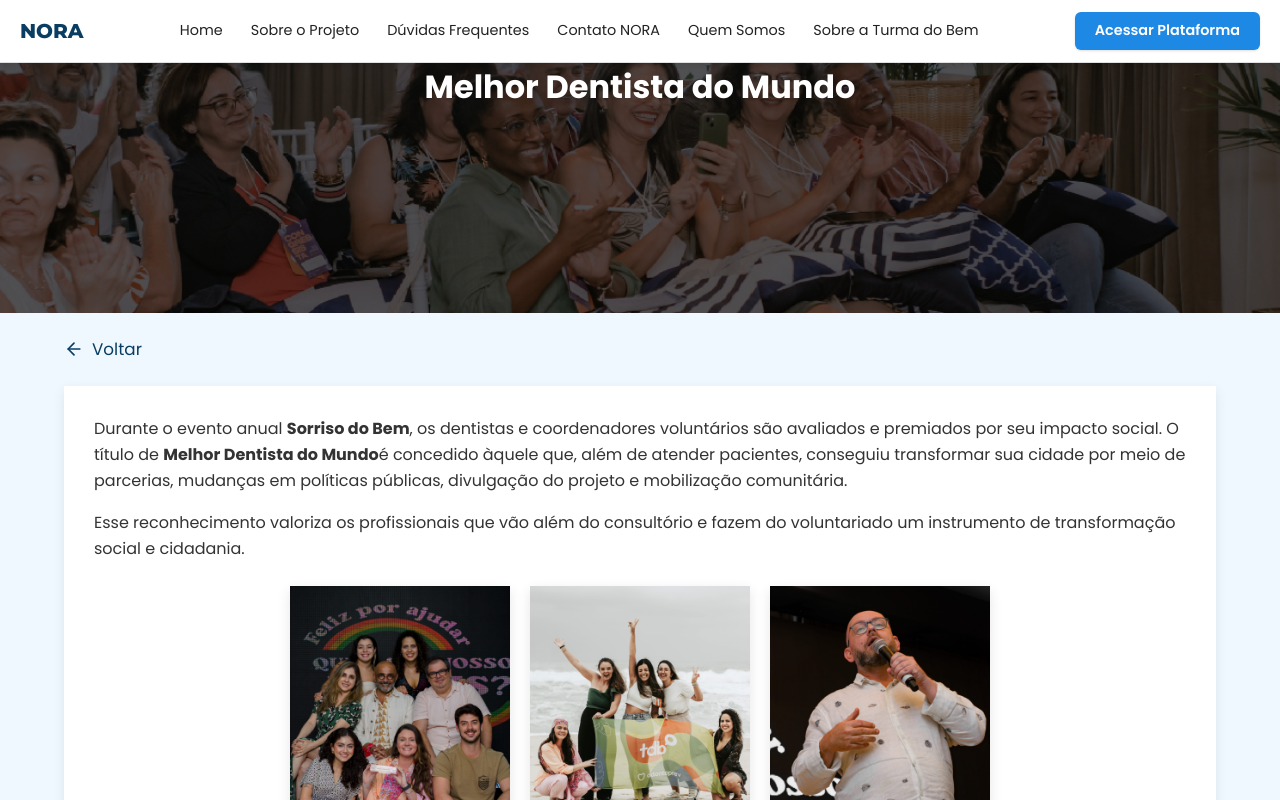
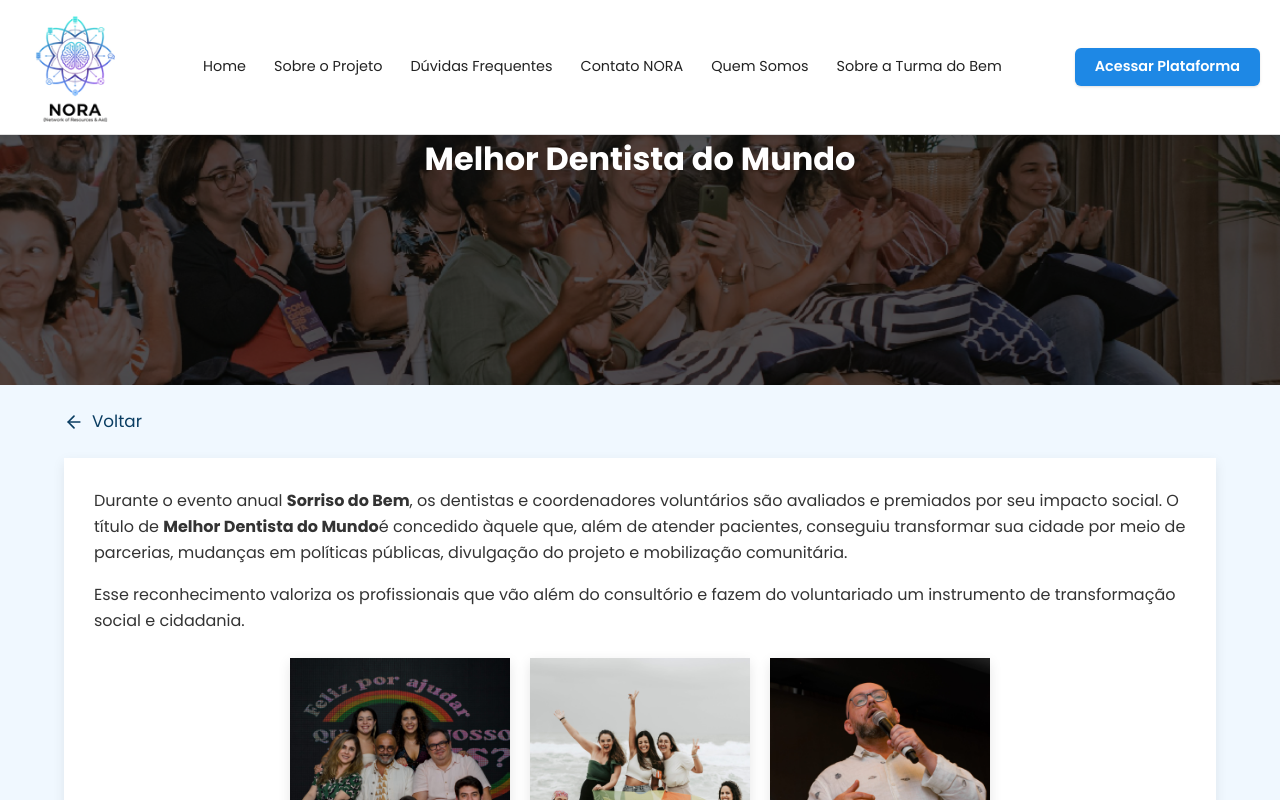
Before and after one commit to ryanmazali/NORA--Sprint-3, a React (Vite) app: page /melhor-dentista in a window 1280 px wide. Shown: the top 800 px of the page. Built offline with nearby package versions, Linux system fonts and the light colour scheme.

Commit message:
fix(build): remove unused imports for Vercel deployment

```diff
--- a/src/components/Navbar/Navbar.tsx
+++ b/src/components/Navbar/Navbar.tsx
@@ -21,7 +21,11 @@ export const Navbar = () => {
 
         {/* Logo */}
         <Link to="/" className="flex-shrink-0">
-          <span className="text-[#0a3d62] font-bold text-xl font-[Montserrat]">NORA</span>
+          <img
+            src={logoNora}
+            alt="Logo NORA"
+            className="w-[110px] h-[110px] object-contain"
+          />
         </Link>
 
         {/* Links — desktop */}
--- a/src/pages/Plataforma/Dashboard/Dashboard.tsx
+++ b/src/pages/Plataforma/Dashboard/Dashboard.tsx
@@ -1,7 +1,6 @@
 import { useEffect } from "react";
 import { Link } from "react-router";
 import {
-    Users,
     Clock,
     AlertCircle,
     Stethoscope,
```
